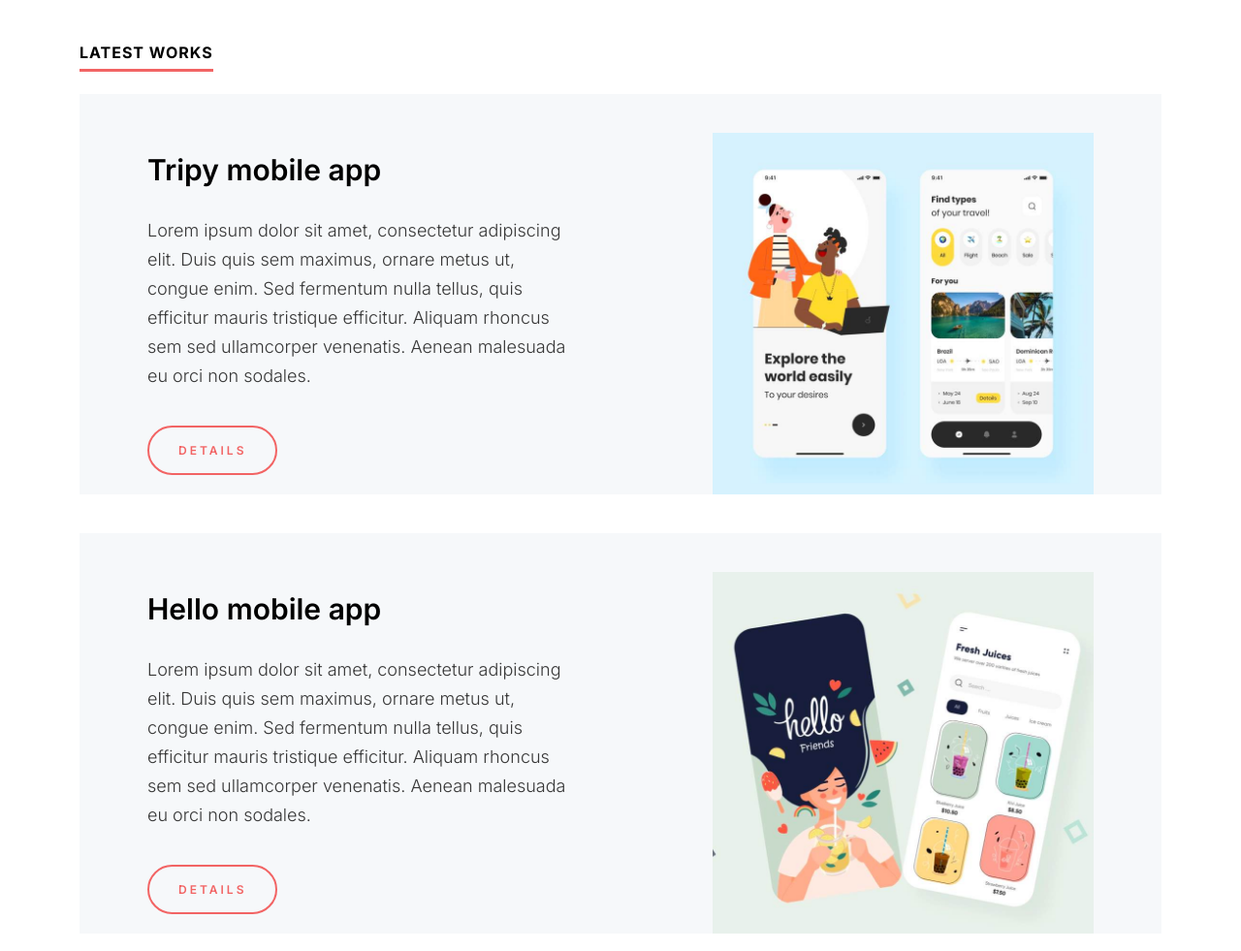
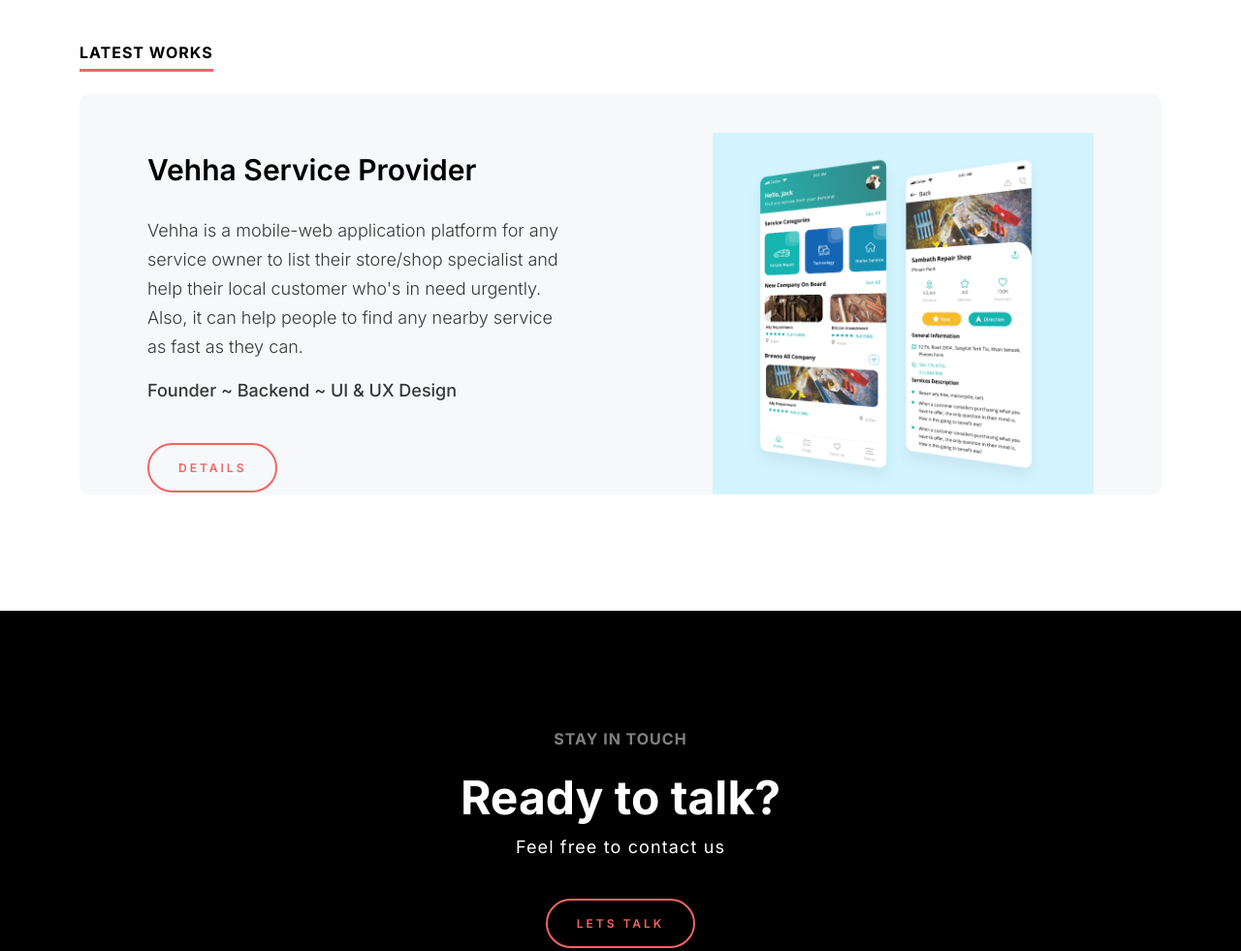
Before and after one commit to Sopheak0/lunox, a website: page public/index.html in a window 1280 px wide. Shown: the part 2200-3181 px from the top of the page at 97% size. Drawn offline with nearby package versions, Linux system fonts and the light colour scheme.

Commit message:
updating content

```diff
--- a/public/assets/css/main.css
+++ b/public/assets/css/main.css
@@ -93,7 +93,7 @@
   6. >>> Work Style
 ----------------------------------------------------------------*/
 .ds-work-section{ padding-bottom: 80px; }
-.ds-work-list{ padding-left: 70px; padding-top:40px; padding-right: 70px; background-color:#F6F8FA; margin-bottom: 40px; }
+.ds-work-list{ padding-left: 70px; padding-top:40px; padding-right: 70px; background-color:#F6F8FA; margin-bottom: 40px; border-radius: 10px }
 .ds-work-list section{ padding-top: 20px; padding-right: 120px; }
 .ds-work-tilte{ color: #000; font-size: 30px; line-height: 36px; font-weight: 600; margin-bottom: 30px; }
 .ds-work-list p{ font-weight: 300; font-size: 18px; line-height: 30px; }
--- a/public/index.html
+++ b/public/index.html
@@ -16,7 +16,6 @@
       <link href="https://unpkg.com/aos@2.3.1/dist/aos.css" rel="stylesheet">
       <!-- Main CSS -->
       <link href="assets/css/main.css" rel="stylesheet">
-
 
     <title>Sopheak Sok Portfolio</title>
   </head>
@@ -166,17 +165,19 @@
               <div class="row">
                   <div class="col-12 col-sm-12 col-md-7 col-lg-7 col-xl-7 col-xxl-7">
                       <section>
-                          <h3 class="ds-work-tilte">Tripy mobile app</h3>
-                          <p>Lorem ipsum dolor sit amet, consectetur adipiscing elit. Duis quis sem maximus, ornare metus ut, congue enim. Sed fermentum nulla tellus, quis efficitur mauris tristique efficitur. Aliquam rhoncus sem sed ullamcorper venenatis. Aenean malesuada eu orci non sodales. </p>
-                          <a href="works-setails.html" class="ds-button">Details</a>
+                          <h3 class="ds-work-tilte">Vehha Service Provider</h3>
+                          <p>Vehha is a mobile-web application platform for any service owner to list their store/shop specialist and help their local customer who's in need urgently. Also, it can help people to find any nearby service as fast as they can. </p>
+                          <span class="ds-department">Founder ~ Backend ~ UI & UX Design</span>
+                          </br></br><a href="works-setails.html" class="ds-button">Details</a>
+
                       </section>
                   </div>
                   <div class="col-12 col-sm-12 col-md-5 col-lg-5 col-xl-5 col-xxl-5">
-                      <figure><img src="assets/images/work-1.jpg"></figure>
+                      <figure><img src="assets/images/vehha-work1.png"></figure>
                   </div>
               </div>
             </div>
-            <div class="ds-work-list">
+            <!-- <div class="ds-work-list">
               <div class="row">
                   <div class="col-12 col-sm-12 col-md-7 col-lg-7 col-xl-7 col-xxl-7">
                       <section>
@@ -189,8 +190,8 @@
                       <figure><img src="assets/images/work-2.jpg"></figure>
                   </div>
               </div>
-            </div>
-            <div class="ds-work-list">
+            </div> -->
+            <!-- <div class="ds-work-list">
               <div class="row">
                   <div class="col-12 col-sm-12 col-md-7 col-lg-7 col-xl-7 col-xxl-7">
                       <section>
@@ -203,7 +204,7 @@
                        <figure><img src="assets/images/work-3.jpg"></figure>
                   </div>
               </div>
-            </div>
+            </div> -->
           </div>
      </div>
    </div>
```
Also changed, not shown: public/assets/images/vehha-work1.png (added), public/assets/images/vehha-work1.svg (added).
